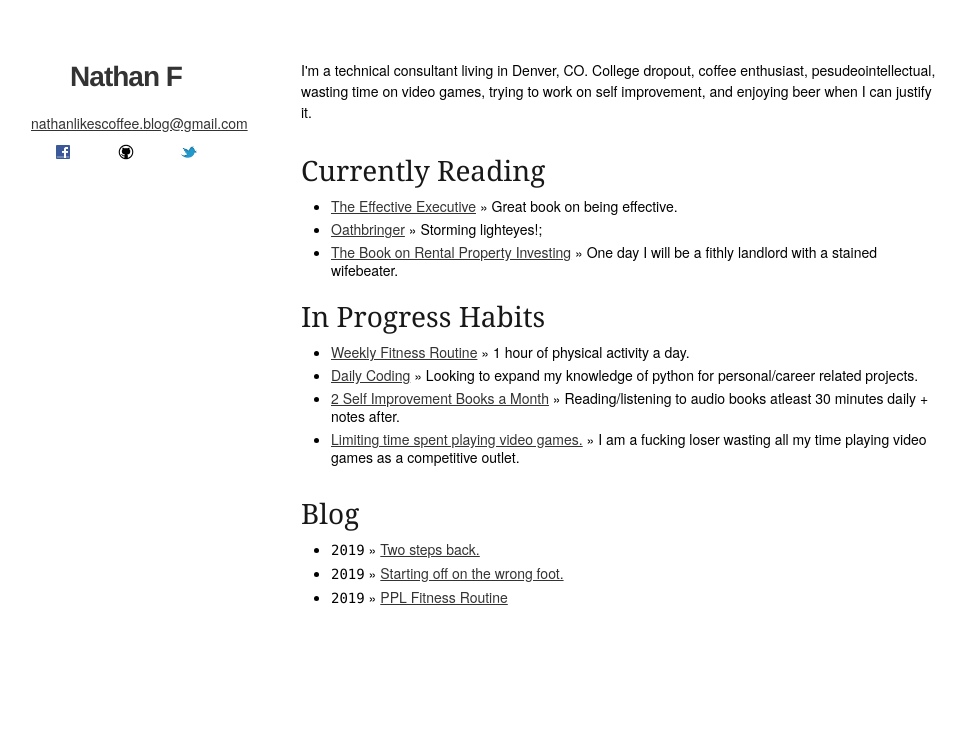
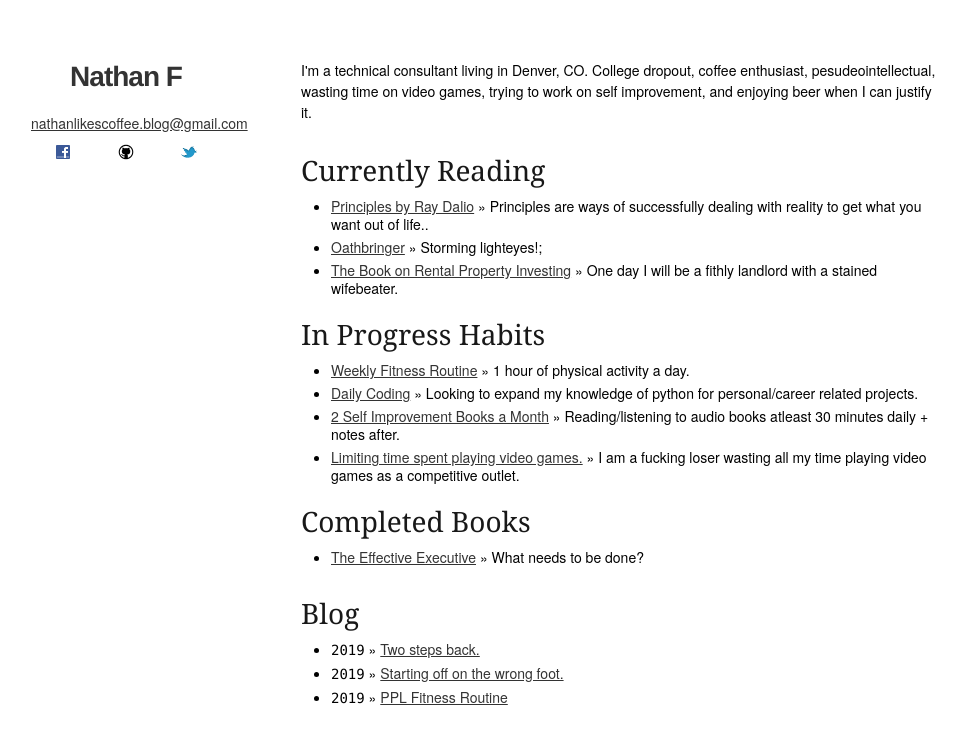
Before and after one commit to Nathanlikescoffee/Blog, a Jekyll site: the page built from index.html, in a window 1280 px wide. Shown: the top 744 px of the page, without its empty margins (169-1135 px from the left). Built offline with Jekyll 4.4.1, drawn with Linux system fonts in a browser that asks for light colours.

Commit message:
Update index.html

```diff
--- a/index.html
+++ b/index.html
@@ -14,7 +14,7 @@
     <h3>Currently Reading</h3>
     <ul>
         <li>
-        <a href="https://www.amazon.com/Effective-Executive-Definitive-Harperbusiness-Essentials-ebook/dp/B01F1WZGNC">The Effective Executive</a> &raquo; Great book on being effective.
+        <a href="https://www.principles.com/">Principles by Ray Dalio</a> &raquo; Principles are ways of successfully dealing with reality to get what you want out of life..
         </li>
         <li>
         <a href="https://www.amazon.com/Oathbringer-Stormlight-Archive-Book-Three-ebook/dp/B010PQAUH6">Oathbringer</a> &raquo Storming lighteyes!;
@@ -37,6 +37,12 @@
         <a href="">Limiting time spent playing video games.</a> &raquo; I am a fucking loser wasting all my time playing video games as a competitive outlet.
         </li>
     </ul>
+	<h3>Completed Books</h3>
+	<ul>
+         <li>
+        <a href="https://www.amazon.com/Effective-Executive-Definitive-Harperbusiness-Essentials-ebook/dp/B01F1WZGNC">The Effective Executive</a> &raquo; What needs to be done?
+        </li>
+    </ul>
 </div>
 
 <div class="landing-item">
```
